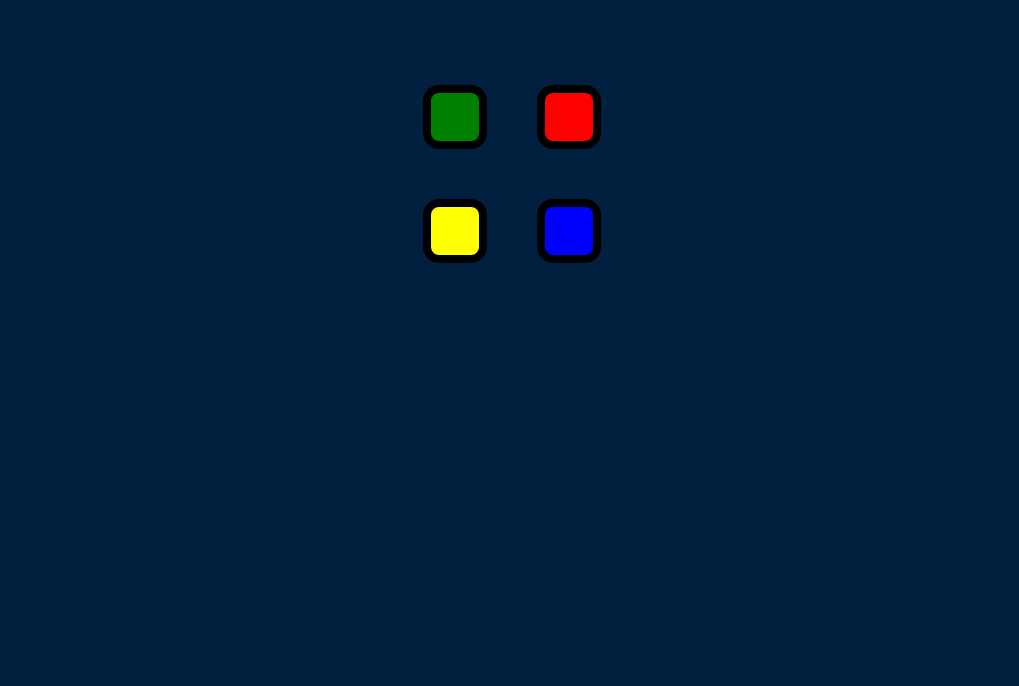
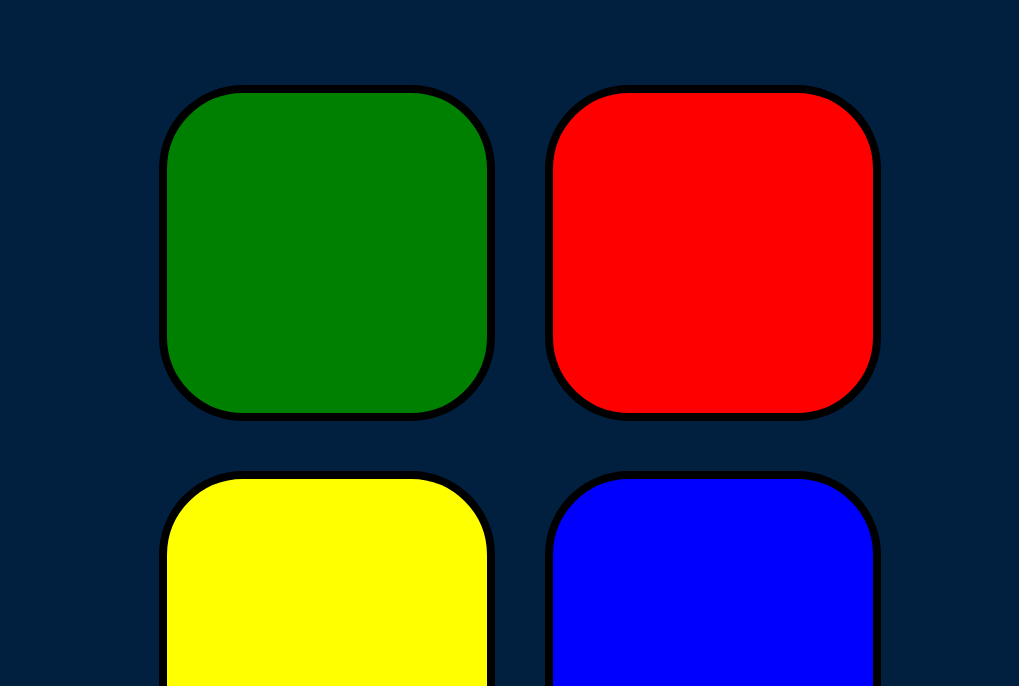
Before and after one commit to hmongdev/simon-game, a plain HTML site: page index.html in a window 1280 px wide. Shown: the part 114-800 px from the top of the page, without its empty margins (128-1147 px from the left). Drawn offline with nearby package versions, Linux system fonts and the light colour scheme.

Commit message:
resize buttons

```diff
--- a/game.js
+++ b/game.js
@@ -7,6 +7,7 @@ $('.btn').click(function() {
     var userChosenColor = $(this).attr('id');
     userClickedPattern.push(userChosenColor);
     console.log(userClickedPattern);
+    nextSequence();
 });
 
 //create random color, animate, and play sound
@@ -20,6 +21,6 @@ function nextSequence() {
     //animate flash based on random color
     $(`#${randomChosenColor}`).fadeOut(100).fadeIn(100).fadeOut(100).fadeIn(100);
     //play sound based on random color
-    var audio = new Audio(`sounds/${randomChosenColor}mp3`);
+    var audio = new Audio(`sounds/${randomChosenColor}.mp3`);
     audio.play();
 }
--- a/styles.css
+++ b/styles.css
@@ -6,22 +6,21 @@ body {
 #level-title {
   font-family: 'Press Start 2P', cursive;
   font-size: 3rem;
-  margin:  5%;
+  margin: 5%;
   color: #FEF2BF;
 }
 
 .container {
-  display: block;
-  width: 50%;
-  margin: auto;
-
+  width: 100vw;
+  height: 100vh;
 }
 
 .btn {
   margin: 25px;
   display: inline-block;
-  height: 3rem;
-  width: 3rem;
+  /* size of buttons */
+  height: 20rem;
+  width: 20rem;
   border: 0.5rem solid black;
   border-radius: 25%;
 }
```
